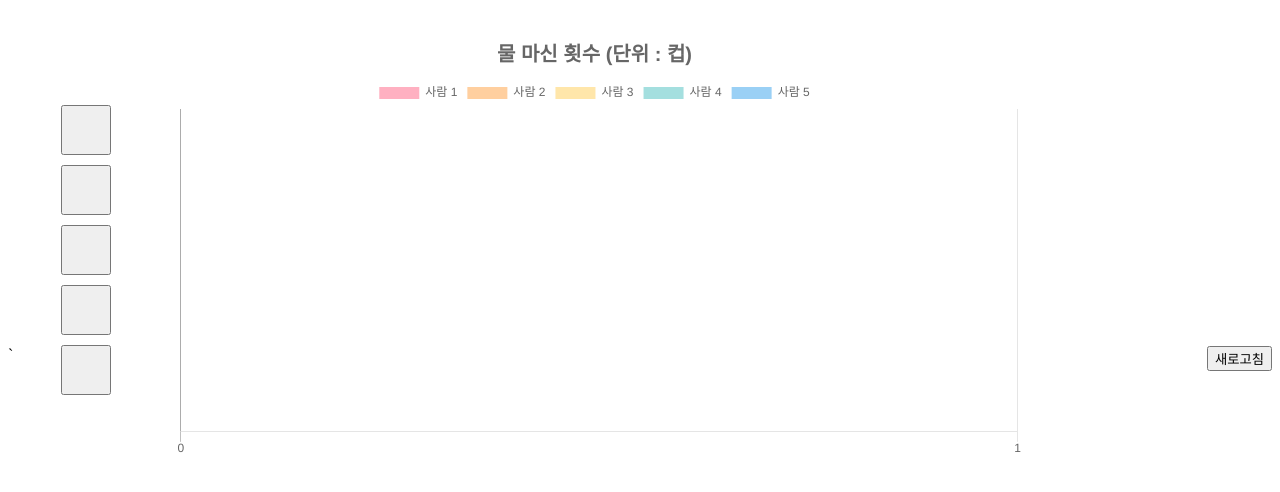
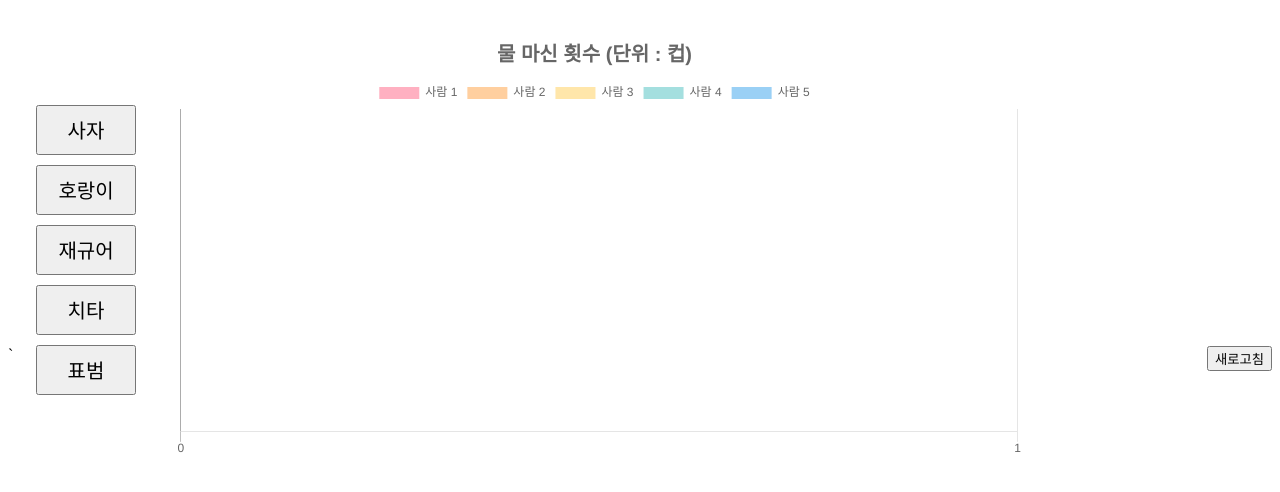
Before and after one commit to bmh1211/PI_water, a Flask app: page /view_easy in a window 1280 px wide. Shown: the top 492 px of the page. Run offline with Flask 2, Linux system fonts and the light colour scheme; lists and menus that the app fills with data are empty; some libraries are stand-ins or nearby versions.

Commit message:
button label

```diff
--- a/templates/view_easy.html
+++ b/templates/view_easy.html
@@ -19,7 +19,7 @@
 		.btn_person_child {
 			font-size: 20px;
             height:50px;
-            width:50px;
+            width:100px;
             margin:5px auto;
 		}
 
@@ -59,11 +59,11 @@
 		<table style="height:100%">
 			<th style="height:100%">
 				<div class="btn_person">
-					<div><button class="btn_person_child" id="1" onclick="button_click(id)"></div>
-					<div><button class="btn_person_child" id="2" onclick="button_click(id)"></div>
-					<div><button class="btn_person_child" id="3" onclick="button_click(id)"></div>
-					<div><button class="btn_person_child" id="4" onclick="button_click(id)"></div>
-					<div><button class="btn_person_child" id="5" onclick="button_click(id)"></div>
+					<div><button class="btn_person_child" id="1" onclick="button_click(id)">사자</button></div>
+					<div><button class="btn_person_child" id="2" onclick="button_click(id)">호랑이</button></div>
+					<div><button class="btn_person_child" id="3" onclick="button_click(id)">재규어</button></div>
+					<div><button class="btn_person_child" id="4" onclick="button_click(id)">치타</button></div>
+					<div><button class="btn_person_child" id="5" onclick="button_click(id)">표범</div>
 				</div>
 			</th>
 
```
